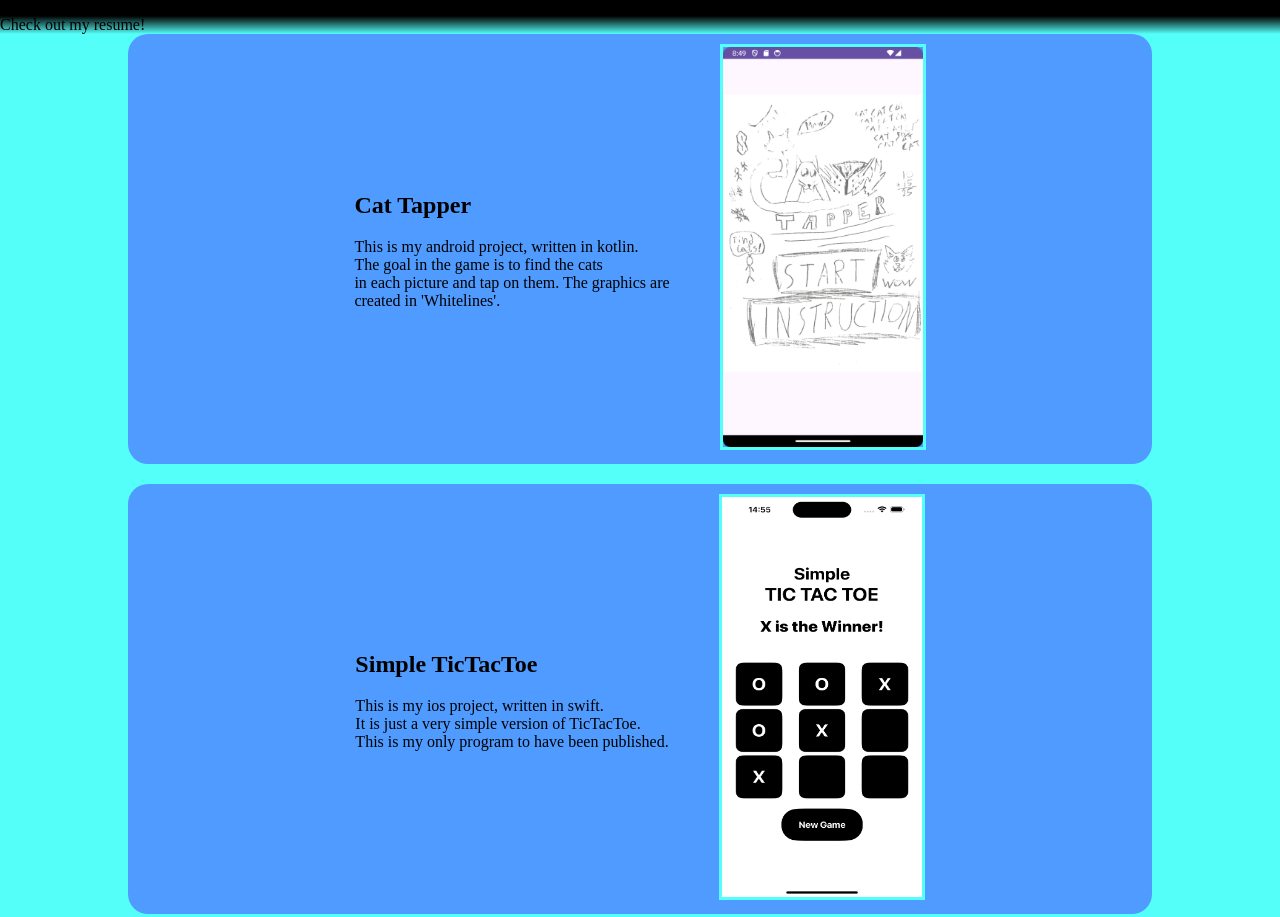
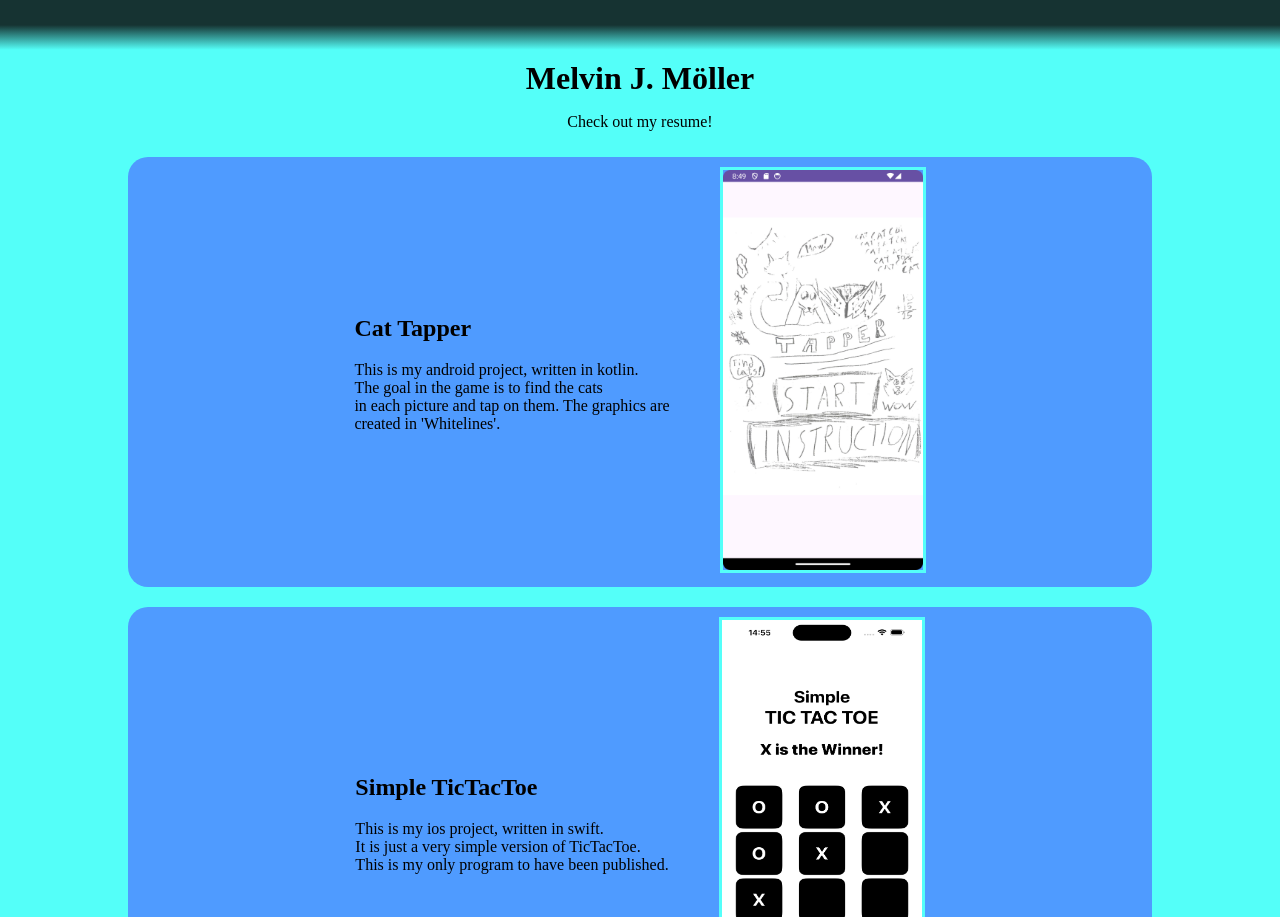
Before and after one commit to MelvinJMoller/mjmportfolio, a plain HTML site: page index.html in a window 1280 px wide. Shown: the top 917 px of the page. Drawn offline with Linux system fonts and the light colour scheme.

Commit message:
Second Commit

```diff
--- a/index.html
+++ b/index.html
@@ -8,7 +8,11 @@
 </head>
 <body>
     <header>
-        <p>Check out my resume!</p>
+        <div id="header1"></div>
+        <div id="header2">
+            <h1 id="headerTitle">Melvin J. Möller</h1>
+            <p>Check out my resume!</p>
+        </div>
     </header>
 
     <main>
@@ -56,8 +60,9 @@
                 <h1>Black Jack - in Python</h1>
                 <p>Here is another blackjack project, <br>
                 this time written in python.
-                It follows the same "philosophy" as the<br>
-                JavaScript one, a "free" BlackJack game.<br>
+                It follows the same <br>
+                "philosophy" as the JavaScript one,<br>
+                 a "free" BlackJack game.<br>
                 It is a bit different since it is not written<br>
                 with any graphics.</p>
             </div>
--- a/style.css
+++ b/style.css
@@ -1,14 +1,30 @@
 body {
     margin: 0;
-    background-color: #000000;
+    background-color: #163332;
 }
 
 header {
-    background-image: linear-gradient(#000000, #54fff9);
+    padding-top: 25px;
 }
 
-header p {
-    margin-bottom: 0;
+#header1 {
+    background-image: linear-gradient(#163332, #54fff9);
+    padding-top: 25px;
+}
+
+#header2 {
+    background-color: #54fff9;
+    padding-top: 10px;
+    padding-bottom: 10px;
+    display: flex;
+    flex-direction: column;
+    flex-wrap: wrap;
+    align-items: center;
+    justify-content: center;
+}
+
+#headerTitle {
+    margin: 0;
 }
 
 main {
@@ -36,3 +52,15 @@ img {
     margin-top: 10px;
     margin-bottom: 10px;
 }
+
+footer {
+    display: flex;
+    flex-direction: row;
+    flex-wrap: wrap;
+    align-items: center;
+    justify-content: center;
+    background-color: #54fff9;
+    margin-top: -20px;
+    padding-top: 10px;
+    padding-bottom: 10px;
+}
```
